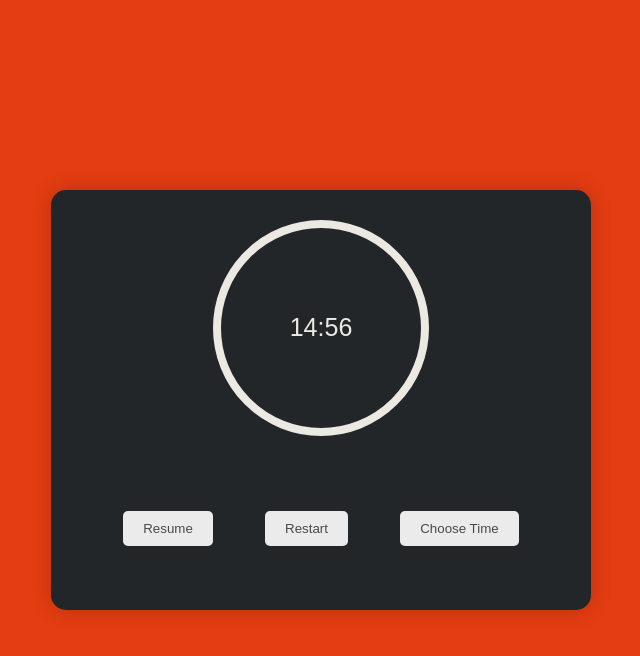
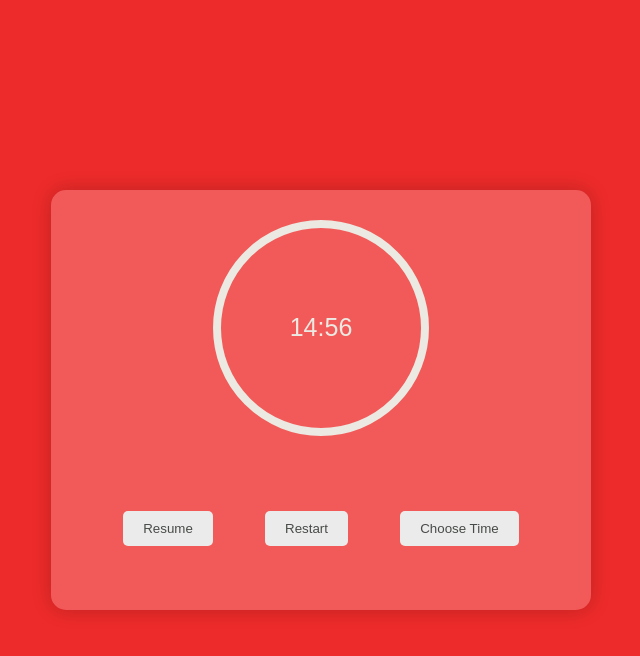
Before and after one commit to srijalMdr/timer, a plain HTML site: page index.html in a window 1280 px wide. Both pictures are taken after a click on the button "Pause". Shown: the whole page, without its empty margins (319-959 px from the left). Drawn offline with Linux system fonts and the light colour scheme.

Commit message:
change in color

```diff
--- a/script.js
+++ b/script.js
@@ -13,6 +13,7 @@ function startTimer() {
   if (!timer) {
     timer = setInterval(updateTimer, 1000);
     document.querySelector("body").style.backgroundColor = "#86c232";
+    document.querySelector(".main").style.backgroundColor = "#A9C46C";
   }
 }
 
@@ -45,7 +46,8 @@ function togglePauseResume() {
     timer = null;
     pauseResumeButton.textContent = "Resume";
     // document.querySelector("body").style.backgroundColor = "#D84040";
-    document.querySelector("body").style.backgroundColor = "#e43d12";
+    document.querySelector("body").style.backgroundColor = "#ED2B2A";
+    document.querySelector(".main").style.backgroundColor = "#F15A59";
   } else {
     startTimer();
     pauseResumeButton.textContent = "Pause";
--- a/style.css
+++ b/style.css
@@ -13,7 +13,7 @@ body {
 
 .main {
   /* background-color: #fff; */
-  background-color: #222629;
+  background-color: #a9c46c;
   border-radius: 15px;
   box-shadow: 0 0 20px rgba(0, 0, 0, 0.2);
   padding: 10px 20px;
@@ -55,6 +55,6 @@ body {
 
 .control-buttons button:hover {
   /* background-color: #266094; */
-  background-color: #222629;
+  background-color: #d8d9da;
   transition: background-color 0.3s;
 }
```
